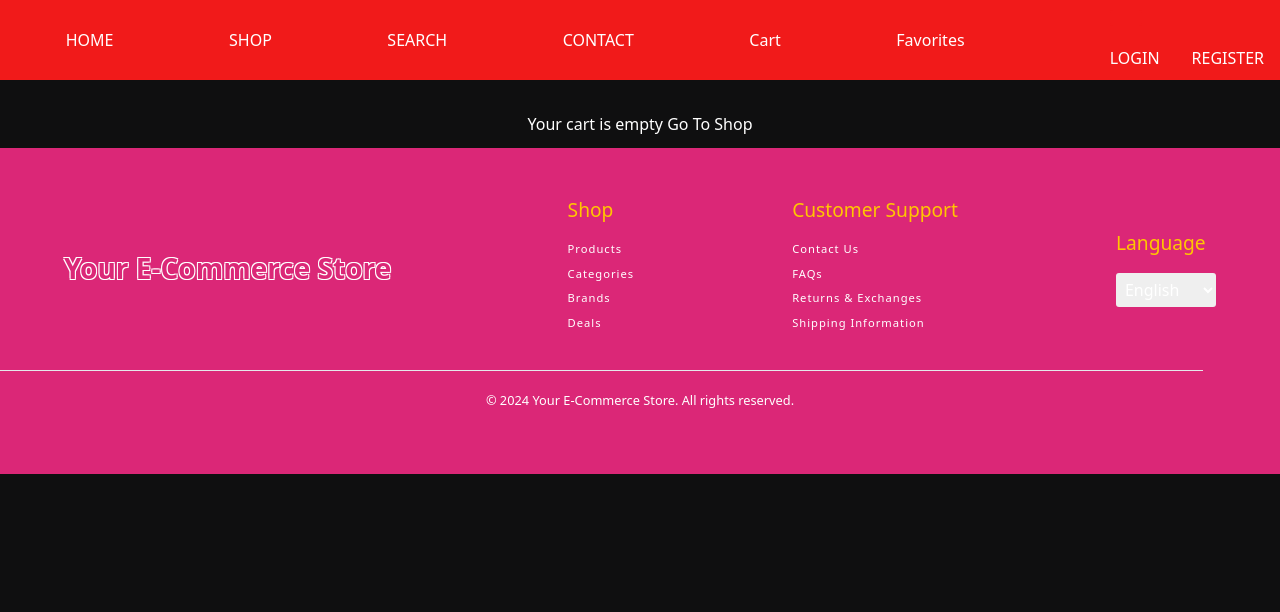
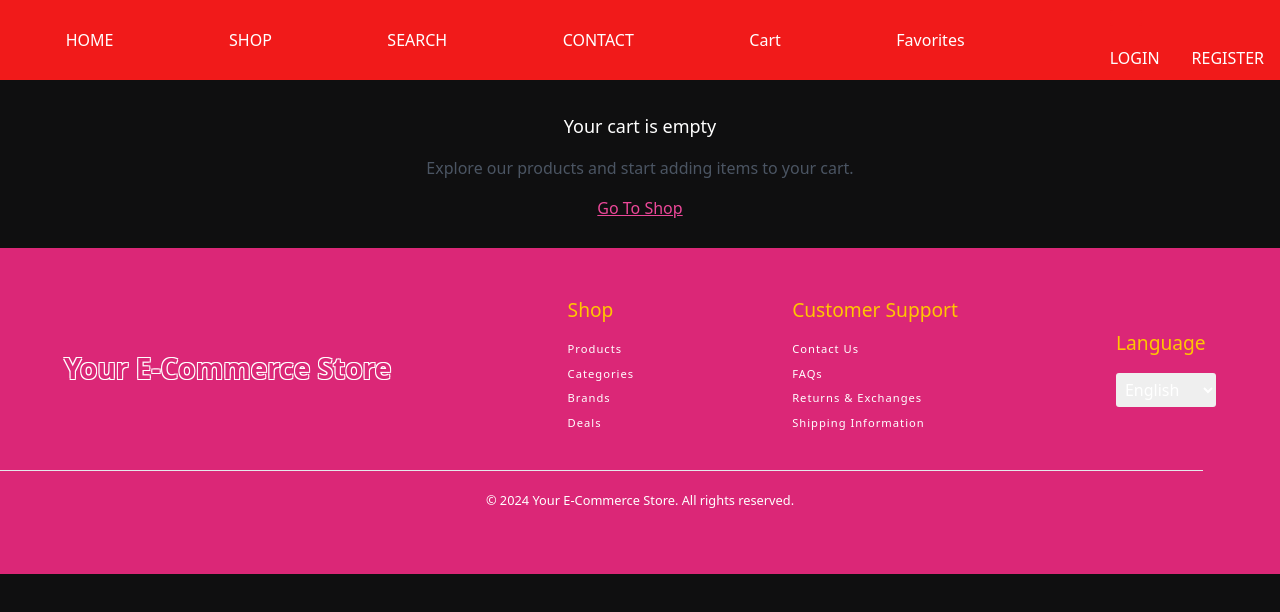
Before and after one commit to Harmedino/frontend, a React (Vite) app: page /cart in a window 1280 px wide. Shown: the top 612 px of the page. Built offline with nearby package versions, Linux system fonts and the light colour scheme.

Commit message:
all error fixed

```diff
--- a/src/pages/Auth/Navigation.jsx
+++ b/src/pages/Auth/Navigation.jsx
@@ -1,13 +1,4 @@
 import { useState } from "react";
-import {
-  AiOutlineHome,
-  AiOutlineShopping,
-  AiOutlineLogin,
-  AiOutlineUserAdd,
-  AiOutlineShoppingCart,
-  AiOutlineFileSearch,
-} from "react-icons/ai";
-import { FaHeart } from "react-icons/fa";
 import { Link } from "react-router-dom";
 import { useNavigate } from "react-router-dom";
 import "./Navigation.css";
@@ -21,7 +12,7 @@ const Navigation = () => {
   const { cartItems } = useSelector((state) => state.cart);
 
   const [dropdownOpen, setDropdownOpen] = useState(false);
-  const [showSidebar, setShowSidebar] = useState(false);
+  // const [showSidebar, setShowSidebar] = useState(false);
 
   const toggleDropdown = () => {
     setDropdownOpen(!dropdownOpen);
--- a/src/pages/Cart.jsx
+++ b/src/pages/Cart.jsx
@@ -24,10 +24,17 @@ const Cart = () => {
 
   return (
     <>
-      <div className="container flex justify-around items-start flex wrap mx-auto mt-8">
+    <div className="container flex justify-around items-start flex-wrap mx-auto mt-8 h-full">
       {cartItems.length === 0 ? (
-          <div>
-            Your cart is empty <Link to="/shop">Go To Shop</Link>
+        <div className="text-center">
+          <p className="text-lg mb-4">Your cart is empty</p>
+          <p className="text-gray-600 mb-4">Explore our products and start adding items to your cart.</p>
+          <Link
+            to="/shop"
+            className="text-pink-500 underline inline-block mb-4 hover:text-pink-600 transition-colors"
+          >
+            Go To Shop
+          </Link>
         </div>
       ) : (
         <>
@@ -35,7 +42,7 @@ const Cart = () => {
             <h1 className="text-2xl font-semibold mb-4">Shopping Cart</h1>
 
             {cartItems.map((item) => (
-                <div key={item._id} className="flex items-enter mb-[1rem] pb-2">
+            <div key={item._id} className="flex items-center mb-[1rem] pb-2">
               <div className="w-[5rem] h-[5rem]">
                 <img
                   src={item.image}
@@ -50,9 +57,7 @@ const Cart = () => {
                 </Link>
 
                 <div className="mt-2 text-white">{item.brand}</div>
-                    <div className="mt-2 text-white font-bold">
-                      $ {item.price}
-                    </div>
+                <div className="mt-2 text-white font-bold">${item.price}</div>
               </div>
 
               <div className="w-24">
@@ -82,6 +87,7 @@ const Cart = () => {
             </div>
           ))}
 
+
             <div className="mt-8 w-[40rem]">
               <div className="p-4 rounded-lg">
                 <h2 className="text-xl font-semibold mb-2">
@@ -109,6 +115,8 @@ const Cart = () => {
       )}
     </div>
   </>
+
+
   );
 };
 
--- a/src/pages/Products/Favorites.jsx
+++ b/src/pages/Products/Favorites.jsx
@@ -6,17 +6,24 @@ const Favorites = () => {
   const favorites = useSelector(selectFavoriteProduct);
 
   return (
-    <div className="ml-[10rem]">
+    <div className={`ml-[10rem] ${favorites.length === 0 ? 'h-[40vh]' : ''}`}>
   <h1 className="text-lg font-bold ml-[3rem] mt-[3rem]">
     FAVORITE PRODUCTS
   </h1>
 
+  {favorites.length === 0 ? (
+    <div className="flex items-center justify-center h-full">
+      <p className="text-gray-500">You haven&apos;t added any favorite products yet.</p>
+    </div>
+  ) : (
     <div className="flex flex-wrap">
       {favorites.map((product) => (
         <Product key={product._id} product={product} />
       ))}
     </div>
+  )}
 </div>
+
   );
 };
 
```
Lines whose indentation alone changed are shown as unchanged.
